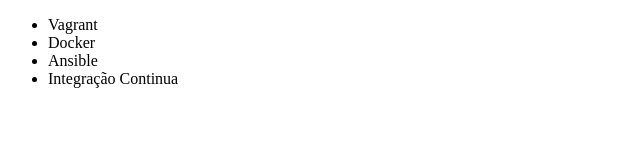
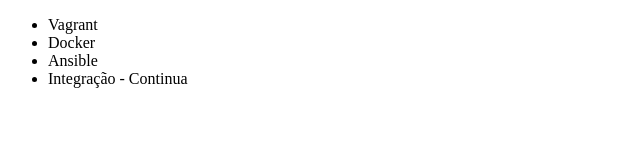
Before and after one commit to sabinoferreira01/alura-git, a plain HTML site: page index.html in a window 1280 px wide. Shown: the full height of the page, 0-640 px from the left. Drawn offline with Linux system fonts and the light colour scheme.

```diff
--- a/index.html
+++ b/index.html
@@ -9,7 +9,7 @@
         <li>Vagrant</li>
         <li>Docker</li>
         <li>Ansible</li>
-        <li>Integração Continua</li>
+        <li>Integração - Continua</li>
     </ul>
 </body>
 </html>
```
